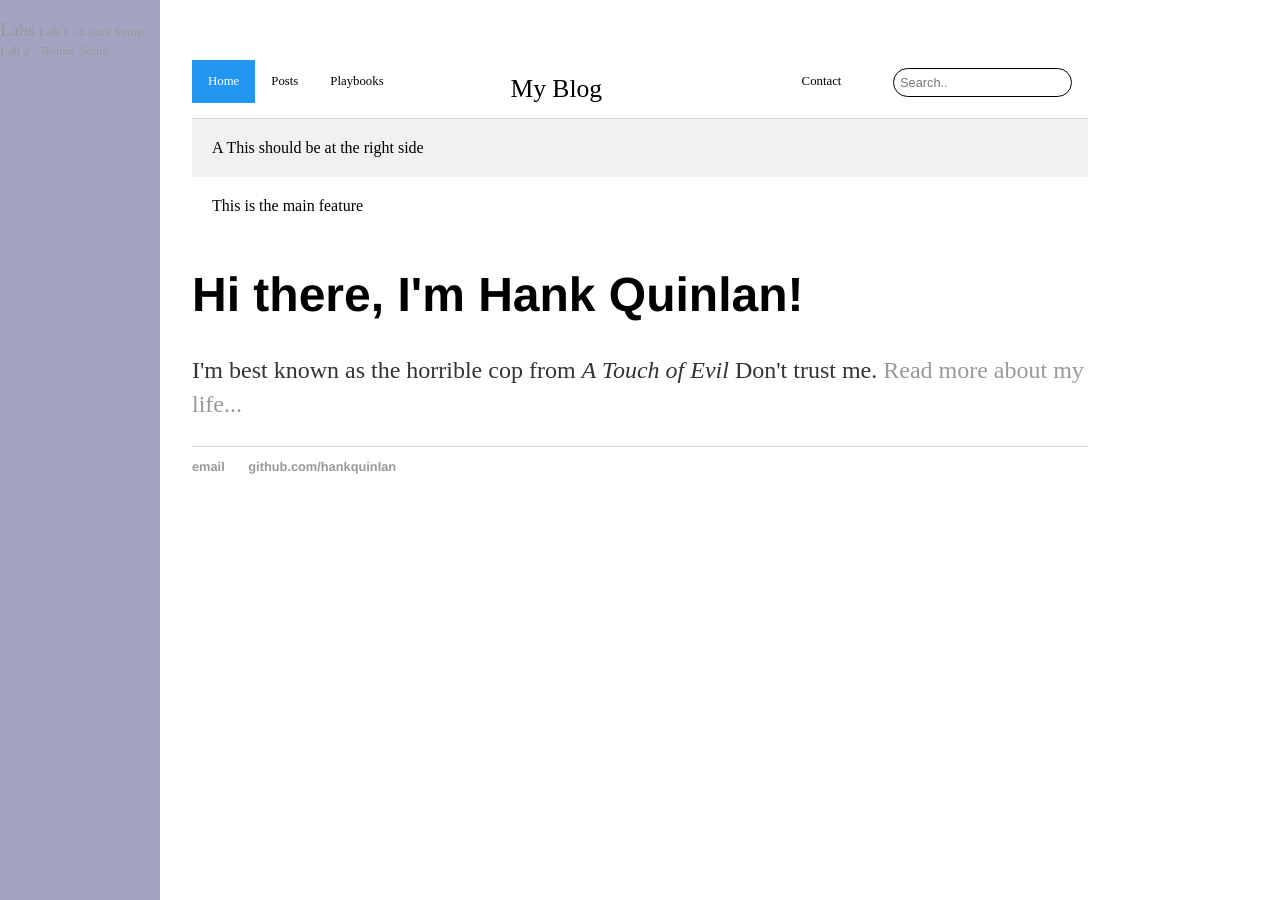
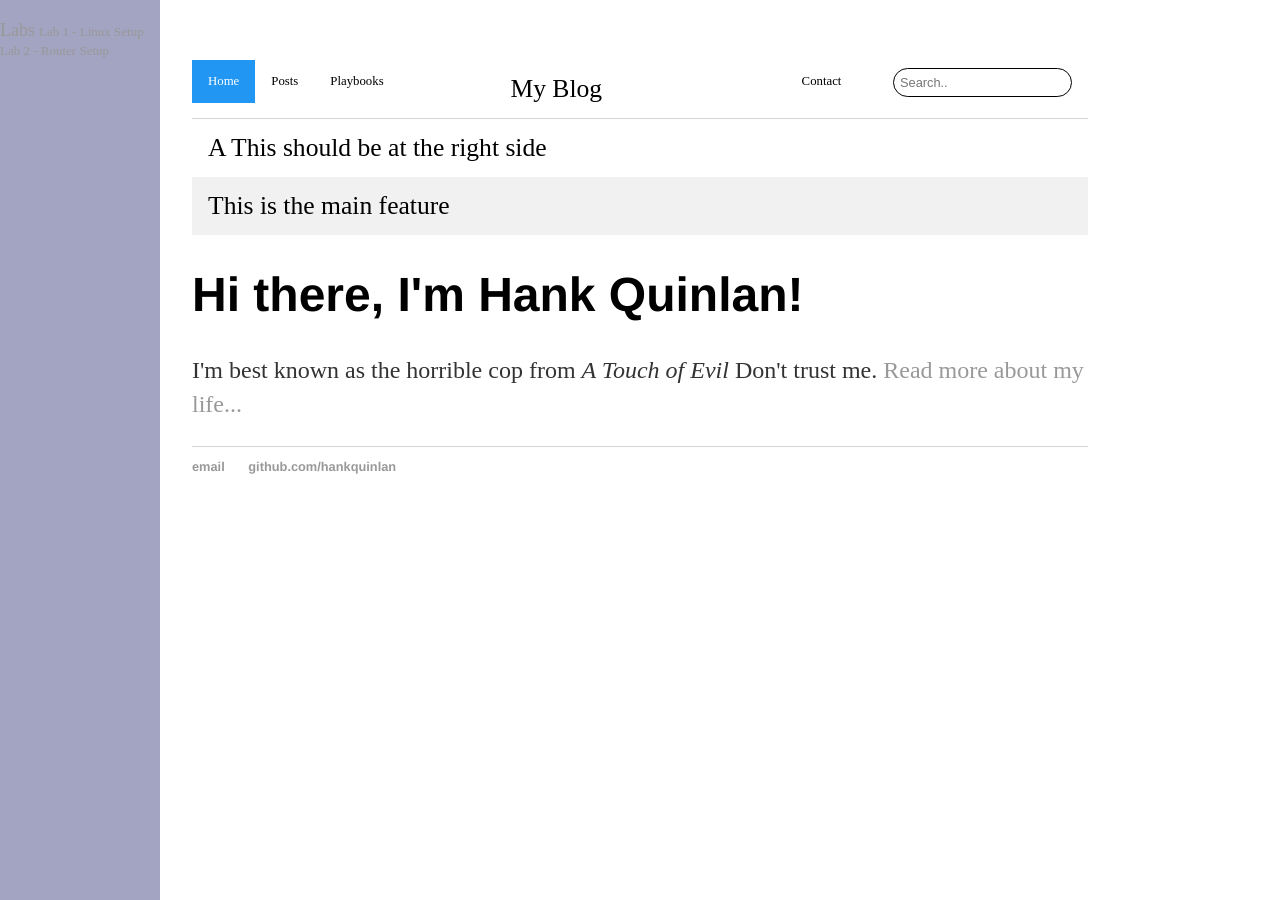
Before and after one commit to billparry99/billparry99.github.io, a Jekyll site: the page built from index.html, in a window 1280 px wide. Built offline with Jekyll 4.4.1, drawn with Linux system fonts in a browser that asks for light colours.

Commit message:
Update main.css

```diff
--- a/css/main.css
+++ b/css/main.css
@@ -202,18 +202,35 @@
 
 /* Create two unequal columns that sits next to each other */
 /* Sidebar/left column */
-.mainside {
-    flex: 35%; /* Set the width of the sidebar */
+.mainmain {
+    flex: 65%; /* Set the width of the sidebar */
     background-color: #f1f1f1; /* Grey background color */
     padding: 20px; /* Some padding */
-}
+    overflow: hidden;
+    float: center;
+    display: block;
+    color: black:
+    text-align: center;
+    padding: 14px 16px;
+    text-decoration: none;
+    font-size: 1.6em;
+    }
 
 /* Main column */
-.mainmain {
-    flex: 65%; /* Set the width of the main content */
+.mainside {
+    flex: 35%; /* Set the width of the main content */
     background-color: white; /* White background color */
     padding: 20px; /* Some padding */
-}
+    overflow: hidden;
+    float: center;
+    display: block;
+    color: black:
+    text-align: center;
+    padding: 14px 16px;
+    text-decoration: none;
+    font-size: 1.6em;
+    }
+
 
 /* The sidebar menu */
 .sidenav {
```
